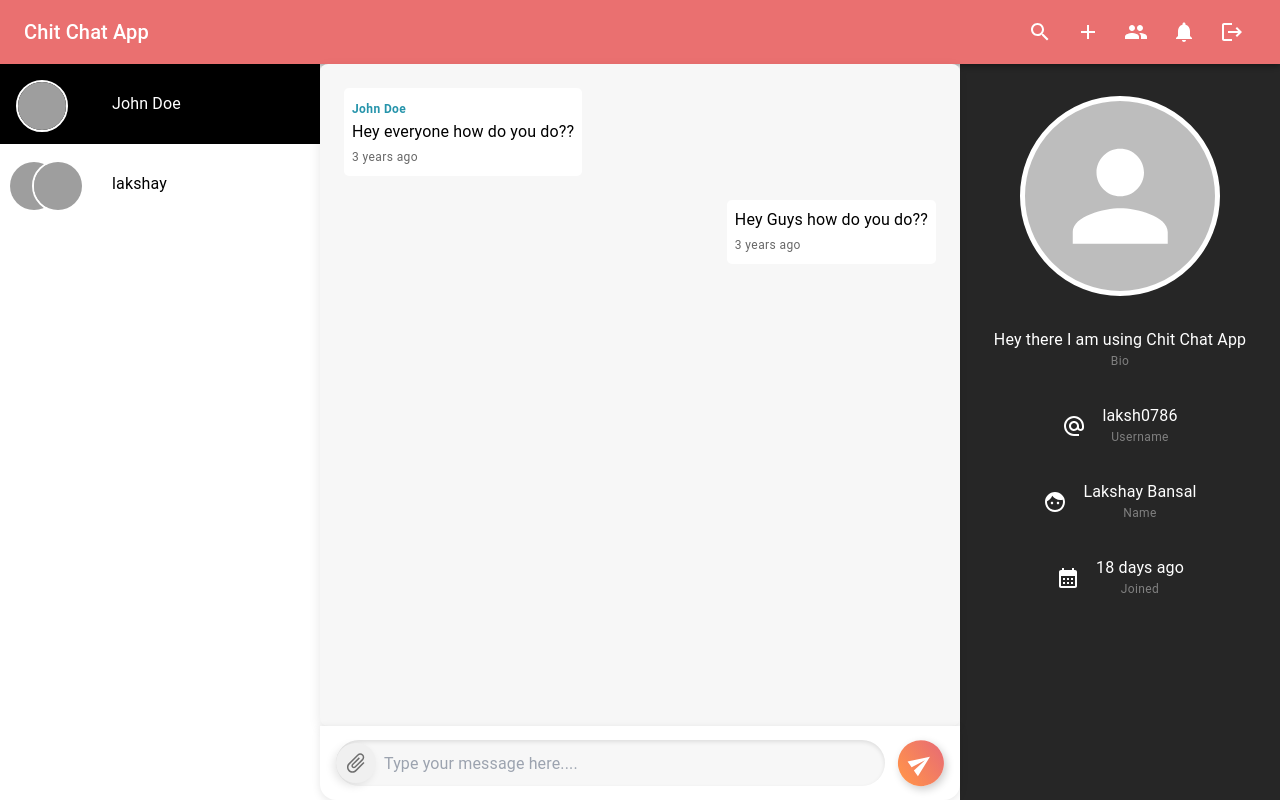
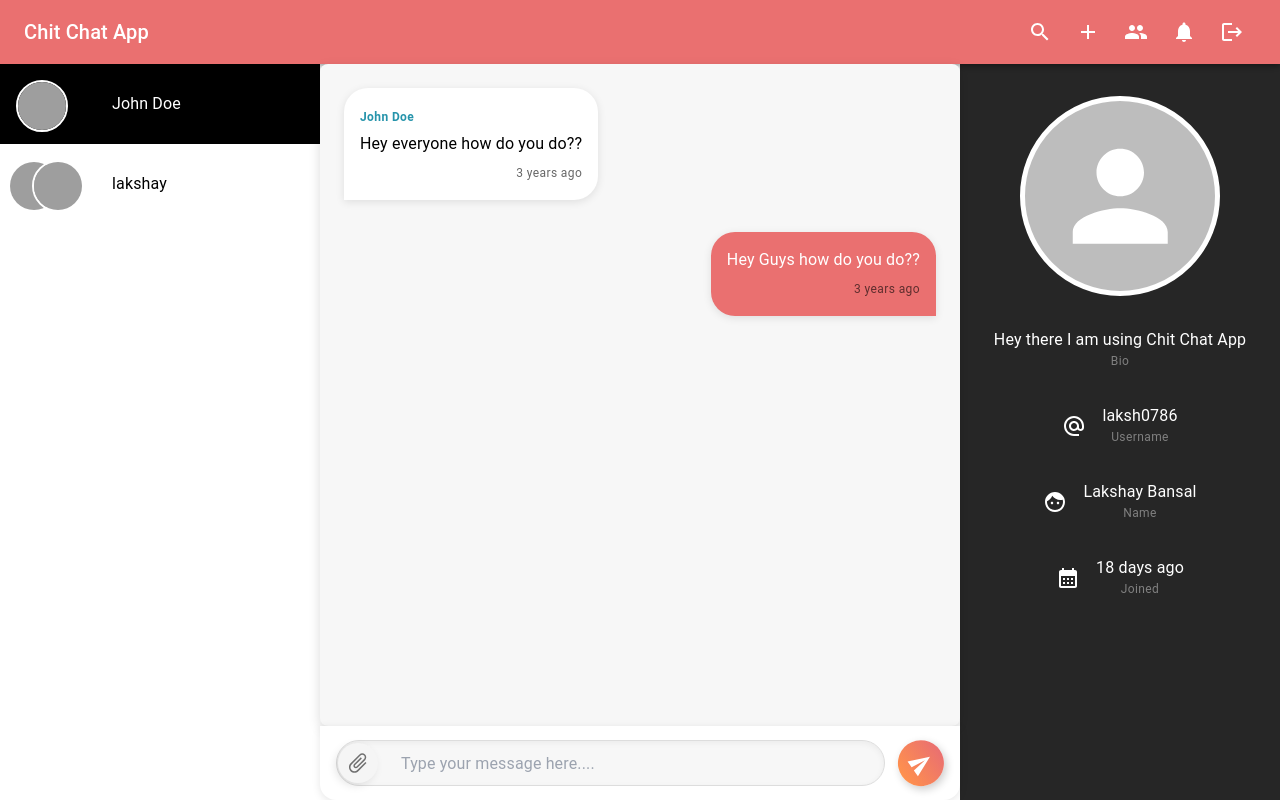
Before and after one commit to laksh0786/Chit-Chat-App, a React (Vite) app: page /chat/1 in a window 1280 px wide. Built offline with nearby package versions, Linux system fonts and the light colour scheme; grey boxes are pictures that could not be loaded.

Commit message:
Refactor MessageComponent styling and add support for message attachments and timestamps
Refactor Chat page layout and styling, including message container, input box, and send button

```diff
--- a/src/components/shared/MessageComponent.jsx
+++ b/src/components/shared/MessageComponent.jsx
@@ -1,6 +1,6 @@
 import { Typography } from '@mui/material';
-import React, { memo } from 'react'
-import { lightBlue } from '../../constants/color';
+import React, { memo } from 'react';
+import { lightBlue, grayColor, orange } from '../../constants/color';
 import moment from 'moment';
 
 const MessageComponent = ({ message, user }) => {
@@ -15,26 +15,42 @@ const MessageComponent = ({ message, user }) => {
         <div
             style={{
                 alignSelf: sameSender ? 'flex-end' : 'flex-start',
-                backgroundColor: "white",
-                color: "black",
-                borderRadius: "5px",
-                padding: "0.5rem",
+                backgroundColor: sameSender ? orange : 'white',
+                color: sameSender ? 'white' : 'black',
+                borderRadius: sameSender ? '1.5rem 1.5rem 0 1.5rem' : '1.5rem 1.5rem 1.5rem 0',
+                padding: '1rem',
                 width: "fit-content",
+                maxWidth: '60%',
+                boxShadow: '0px 2px 8px rgba(0, 0, 0, 0.1)',
+                marginBottom: '0.5rem',
             }}
         >
-
+            {/* Sender Name */}
             {
-                !sameSender && <Typography color={lightBlue} fontWeight={"600"} variant='caption'>{sender.name}</Typography>
+                !sameSender && <Typography color={lightBlue} fontWeight={"600"} variant='caption'>
+                    {sender.name}
+                </Typography>
             }
 
+            {/* Message Content */}
             {
-                content && <Typography>{content}</Typography>
+                content && <Typography sx={{
+                    wordWrap: 'break-word',
+                    marginTop: sameSender ? 0 : '0.25rem',
+                }}>
+                    {content}
+                </Typography>
             }
 
             {/* Attachments */}
+            {/* You can add attachment rendering logic here if needed */}
 
-
-            <Typography variant={"caption"} color="text.secondary">
+            {/* Timestamp */}
+            <Typography variant={"caption"} color="text.secondary" sx={{
+                display: 'block',
+                marginTop: '0.5rem',
+                textAlign: 'right',
+            }}>
                 {timeAgo}
             </Typography>
 
--- a/src/pages/Chat.jsx
+++ b/src/pages/Chat.jsx
@@ -9,8 +9,8 @@ import { sampleMessages } from '../constants/sampleData';
 import MessageComponent from '../components/shared/MessageComponent';
 
 const sampleUser = {
-  _id:"ndnbdwubqpspokpkds",
-  name:"John Doe",
+  _id: "ndnbdwubqpspokpkds",
+  name: "John Doe",
 }
 
 const Chat = () => {
@@ -23,28 +23,17 @@ const Chat = () => {
       <Stack ref={containerRef} height={"90%"} spacing={"1.5rem"} sx={{
         boxSizing: 'border-box',
         padding: '1.5rem',
-        bgcolor: grayColor, // Light gray background
+        bgcolor: grayColor,
         overflowY: 'auto',
-        overflowX: 'hidden',
-        borderRadius: '0.5rem', // Smooth corners
-        boxShadow: '0px 4px 12px rgba(0, 0, 0, 0.1)', // Subtle shadow for depth
+        borderRadius: '0.5rem',
+        boxShadow: '0px 4px 12px rgba(0, 0, 0, 0.15)',
       }}>
 
-        {/* <Box sx={{
-          display: 'flex',
-          justifyContent: 'center',
-          alignItems: 'center',
-          height: '100%',
-          color: 'gray',
-          fontStyle: 'italic',
-        }}>
-          No messages yet. Start the conversation!
-        </Box> */}
-
+        {/* Messages */}
         {
-          sampleMessages.map((i)=>{
-            return(
-              <MessageComponent message={i} user={sampleUser}/>
+          sampleMessages.map((i) => {
+            return (
+              <MessageComponent key={i._id} message={i} user={sampleUser} />
             )
           })
         }
@@ -56,28 +45,38 @@ const Chat = () => {
           borderRadius: '1rem',
           borderTopLeftRadius: '0',
           borderTopRightRadius: '0',
-          boxShadow: '0px 2px 8px rgba(0, 0, 0, 0.1)', // A slight shadow for the form
-          backgroundColor: '#fff', // Form background color
+          boxShadow: '0px 2px 8px rgba(0, 0, 0, 0.1)',
+          backgroundColor: '#fff',
         }}>
 
           {/* Attach File Icon */}
           <IconButton sx={{
             position: 'absolute',
-            left: '1rem',
+            left: '1.1rem',
             rotate: '45deg',
-            bgcolor: '#f0f0f0',
+            bgcolor: '#f5f5f5',
             borderRadius: '50%',
             padding: '0.5rem',
             boxShadow: '0px 4px 8px rgba(0, 0, 0, 0.1)',
             '&:hover': {
-              bgcolor: '#e0e0e0'
+              bgcolor: '#e0e0e0',
             }
           }}>
             <AttachFileIcon />
           </IconButton>
 
           {/* Input Box */}
-          <InputBox placeholder='Type your message here....' />
+          <InputBox placeholder='Type your message here....' sx={{
+            padding: '1rem 4rem',
+            borderRadius: '1.5rem',
+            border: '1px solid #ddd',
+            boxShadow: 'inset 0 2px 6px rgba(0, 0, 0, 0.05)',
+            transition: '0.2s ease',
+            '&:focus': {
+              borderColor: orange,
+              boxShadow: 'inset 0 4px 12px rgba(0, 0, 0, 0.1)',
+            }
+          }} />
 
           {/* Enhanced Send Button */}
           <IconButton type='submit' sx={{
@@ -89,6 +88,7 @@ const Chat = () => {
             boxShadow: '0px 4px 8px rgba(0, 0, 0, 0.2)',
             transition: 'transform 0.2s ease, box-shadow 0.2s ease',
             '&:hover': {
+              transform: 'scale(1.05)',
               boxShadow: '0px 6px 12px rgba(0, 0, 0, 0.3)',
             }
           }}>
```
